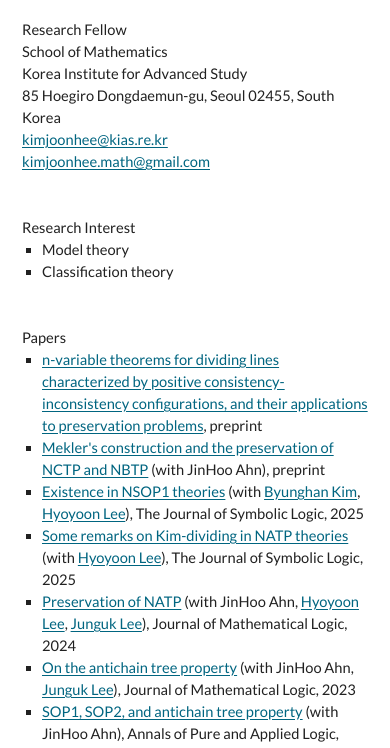
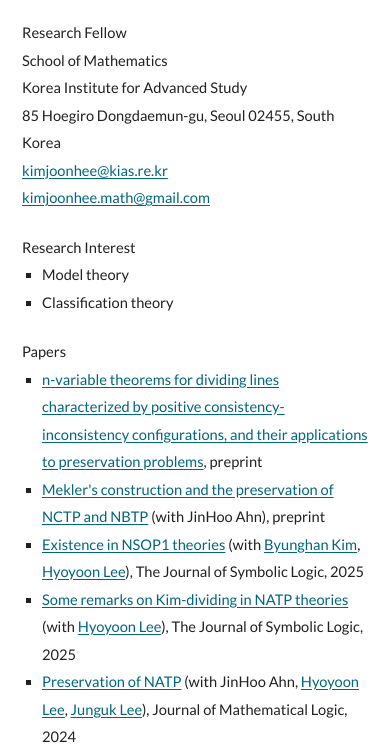
Before and after one commit to kim-joonhee/kim-joonhee.github.io, a plain HTML site: page index.html in a window 390 px wide. Shown: the part 43-791 px from the top of the page. Drawn offline with Linux system fonts and the light colour scheme.

Commit message:
Add files via upload

```diff
--- a/index.html
+++ b/index.html
@@ -16,9 +16,10 @@
         background:#fff;
         font-family:Lato,Arial,sans-serif;
         font-size:14.667px;
-        line-height:1.5
+        line-height:1.875
       }
       header {
+        line-height:1.5;
         height:auto;
         display:flex;
         align-items:center;
@@ -57,7 +58,7 @@
         display:block
       }
       section {
-        margin:0 0 3em
+        margin:0 0 28px
       }
       p {
         margin:0
@@ -93,6 +94,9 @@
         }
         main {
           padding:22px 22px 48px
+        }
+        section {
+          margin-bottom:22px
         }
       }
     </style>
```
